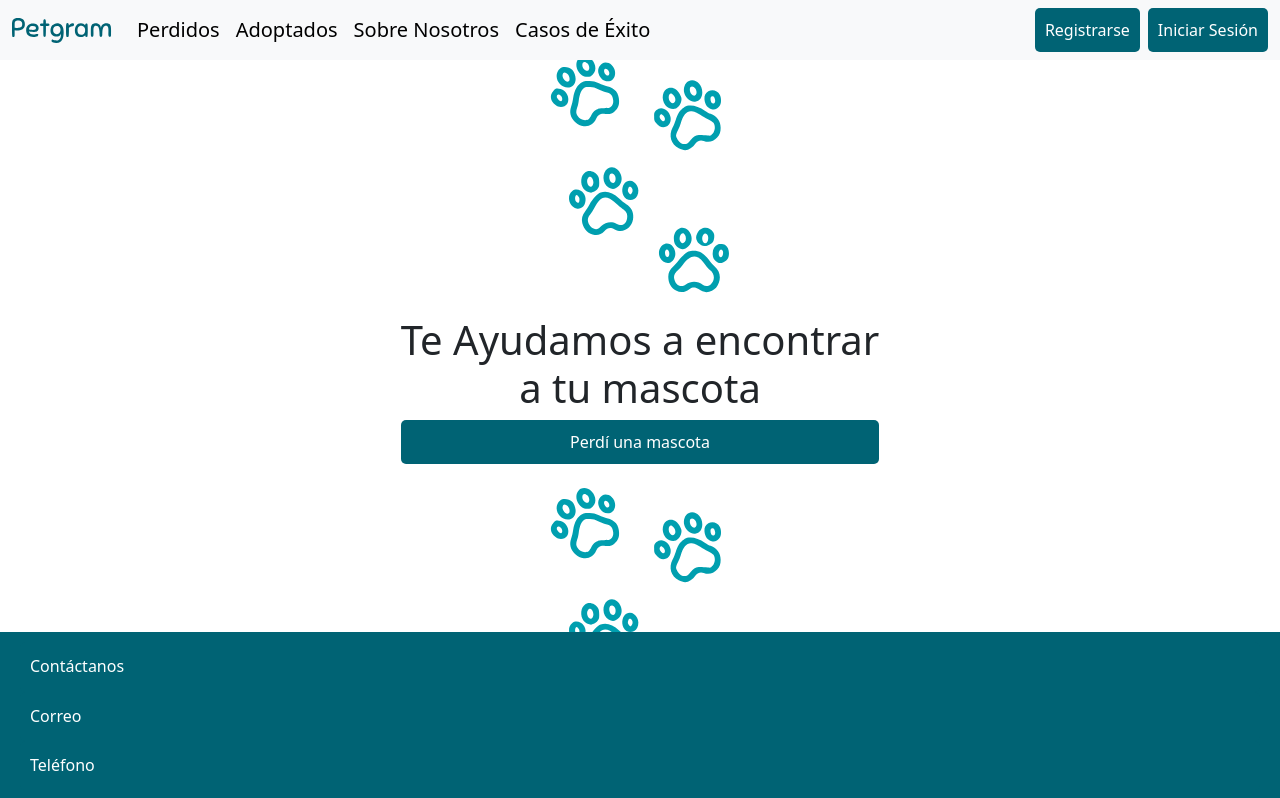
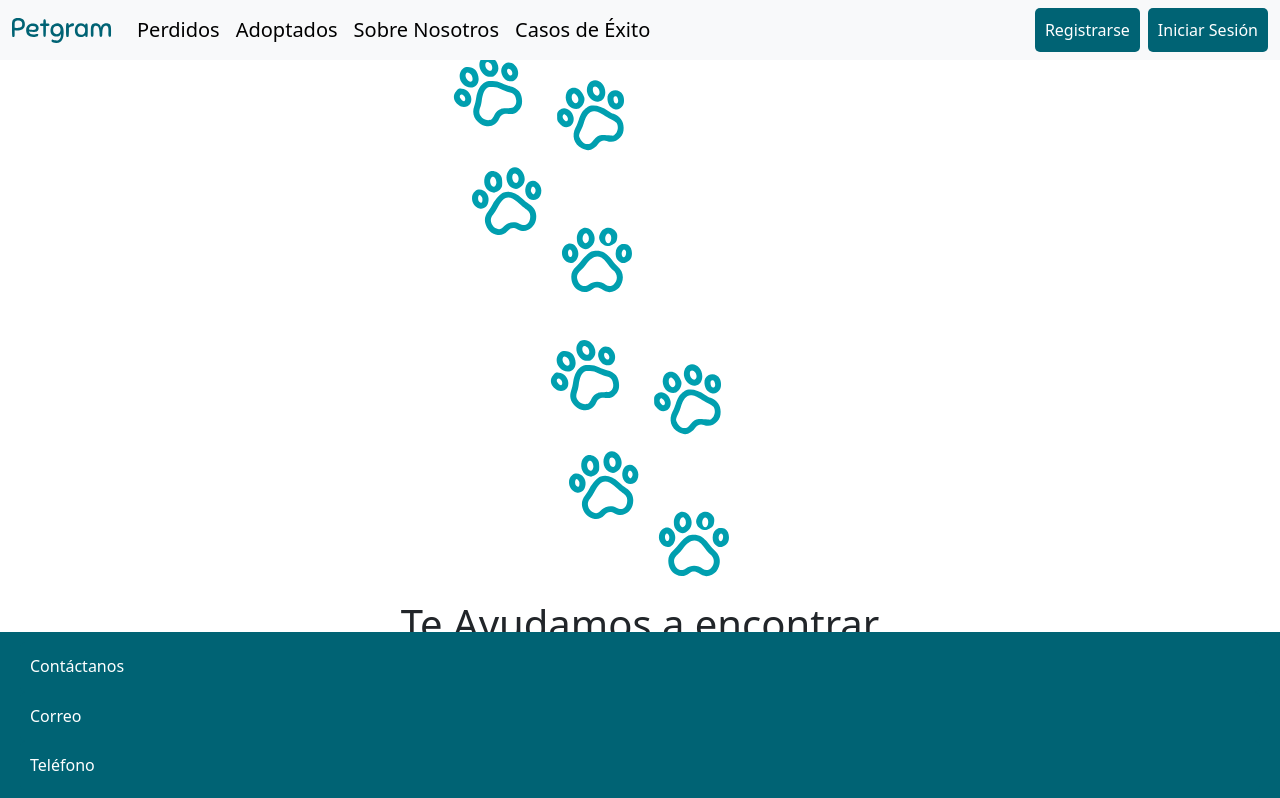
Before and after one commit to No-Country-simulation/grupo-c21-37-n-php-react, a React (Vite) app in the folder frontend/: page / in a window 1280 px wide. Shown: the top 798 px of the page. Built offline with nearby package versions, Linux system fonts and the light colour scheme.

Commit message:
se agrega navbar y landingpage

```diff
--- a/frontend/src/views/LandingPage.jsx
+++ b/frontend/src/views/LandingPage.jsx
@@ -10,6 +10,9 @@ export default function LandingPage() {
         <div className="container">
 
             <section>
+            <div style={{ display: 'flex', justifyContent: '', alignItems: 'center' }}>
+  <img src={animal2} alt="animal2" style={{ marginRight: '10px' }} />
+</div>
                 <img src={animal2} alt="animal2" style={{ alignContent:"flex"  }} />
                 <h1>Te Ayudamos a encontrar <br />a tu mascota</h1>
                 <button className="custom-button">Perdí una mascota</button>
```
Also changed, not shown: 1 other file (tests, documents, lock files or other folders).
